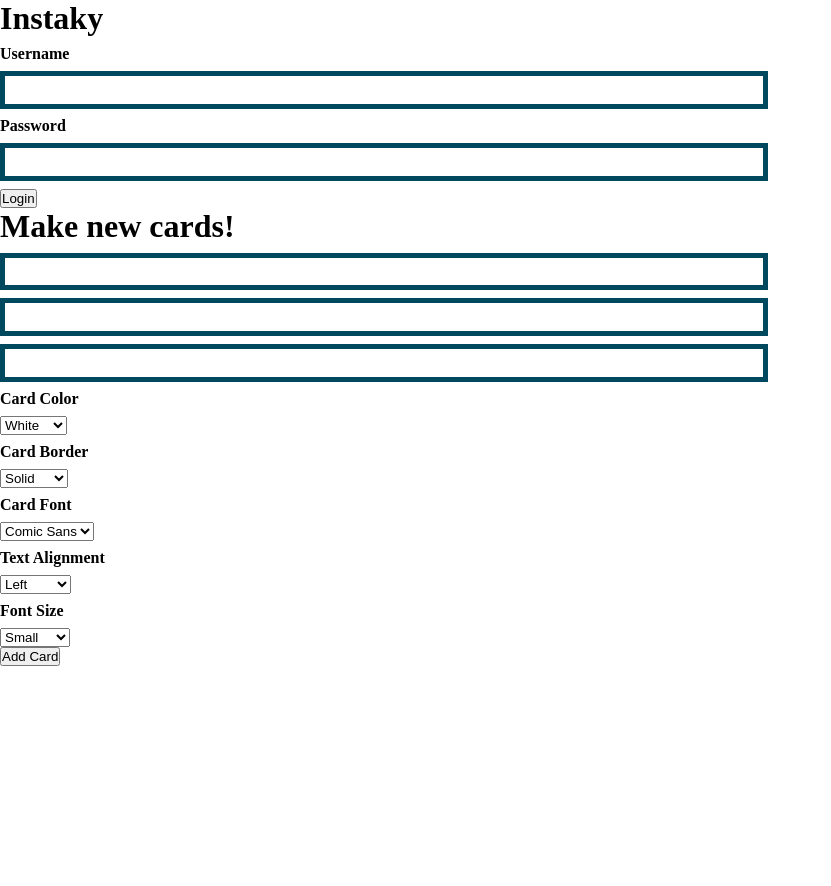
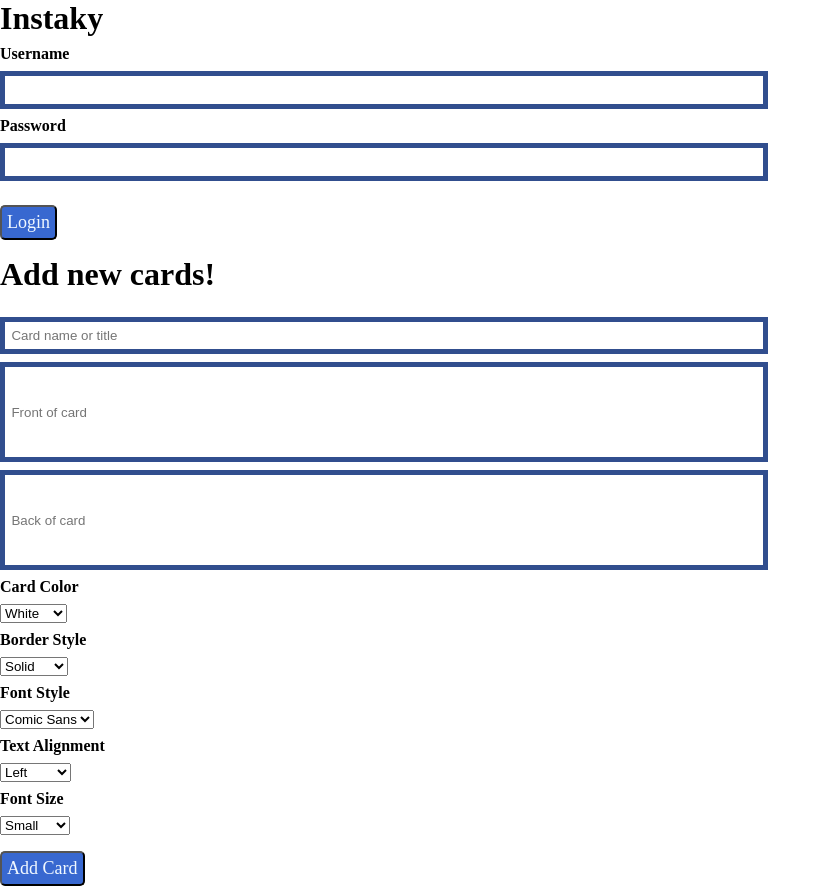
Before and after one commit to momentum-team-4/group---social-ecards-tleach01, a React (Create React App) app in the folder social-ecards/: page /add-card in a window 1280 px wide. Shown: the whole page, without its empty margins (0-831 px from the left). Before the commit the page ends 800 px from the top, so only its background shows below. Built offline with nearby package versions, Linux system fonts and the light colour scheme.

Commit message:
adding more card options

```diff
--- a/social-ecards/public/index.html
+++ b/social-ecards/public/index.html
@@ -9,7 +9,7 @@
       name="description"
       content="Web site created using create-react-app"
     />
-    <link rel="stylesheet" href="https://fonts.googleapis.com/css?family=Roboto:300,400,500,700&display=swap" />
+
     <link rel="apple-touch-icon" href="%PUBLIC_URL%/logo192.png" />
     <!--
       manifest.json provides metadata used when your web app is installed on a
@@ -26,6 +26,7 @@
       Learn how to configure a non-root public URL by running `npm run build`.
     -->
     <title>React App</title>
+    <link href="https://fonts.googleapis.com/css2?family=Comic+Neue:wght@300&display=swap" rel="stylesheet">
   </head>
   <body>
     <noscript>You need to enable JavaScript to run this app.</noscript>
--- a/social-ecards/src/App.css
+++ b/social-ecards/src/App.css
@@ -6,6 +6,11 @@
 
 body {
   font-family: 'American Typewriter';
+}
+
+.addHeader{
+  margin-bottom: 1.5rem;
+  margin-top: 1rem;
 }
 
 input, label {
@@ -29,7 +34,7 @@ input {
 }
 
 input{
-  border: rgb(0, 72, 94) solid 5px;
+  border: rgba(6, 41, 118, 0.824) solid 5px;
 }
 
 label{
@@ -50,11 +55,19 @@ label{
 }
 
 .navlinks a:hover{
-  background-color: teal;
+  background-color: rgb(0, 15, 128);
   cursor: pointer;
-
 }
 
+button{
+  background-color: rgba(14, 72, 198, 0.824);
+  font-family: 'American Typewriter';
+  color: aliceblue;
+  padding: 5px;
+  font-size: large;
+  border-radius: 5px;
+  margin-top: 1rem;
+}
 
 .backgroundWhite{
 background-color: white;
@@ -78,9 +91,13 @@ background-color: rgb(0, 147, 0);
 .backgroundBlue{
 background-color: deepskyblue;
 }
+.backgroundTeal{
+  background-color: rgb(51, 210, 210);
+  color: white;
+}
 .backgroundIndigo{
-background-color: rgb(25, 0, 99);
-color: black;
+background-color: rgb(43, 0, 170);
+color: white;
 }
 .backgroundViolet{
 background-color: rgb(150, 55, 150);
@@ -92,23 +109,26 @@ color: white;
 }
 .borderSolid{
 border: black solid 5px;
+margin: 1px;
+padding: 5px;
 }
 .borderDashed{
 border: dashed 5px black;
 margin: 1px;
+padding: 5px;
 }
 .borderDotted{
-  border-top: 5px dotted #000;
-  border-bottom: 5px dotted #000;
-  box-shadow: inset 0 -2px 0 0 #000, inset 0 2px 0 0 #000, 0 2px 0 0 #000,
-    0 -2px 0 0 #000;
+  border: 5px dotted #000;
   margin-bottom: 1px;
+  padding: 5px;
 }
 .borderDouble{
   border: 10px black double;
+  margin: 1px;
+  padding: 5px;
 }
 .fontComicSans{
-font-family: 'Comic Sans';
+  font-family: 'Comic Neue', cursive;
 }
 .fontPapyrus{
 font-family: ;
@@ -116,6 +136,7 @@ font-family: ;
 .fontWingdings{
 font-family: ;
 }
+
 .alignmentLeft{
 text-align: left;
 }
@@ -129,14 +150,14 @@ text-align: center;
 text-align: justify;
 }
 .fontSizeSmall{
-font-size: small;
+font-size: medium;
 }
 .fontSizeMedium{
-font-size: medium;
+font-size: larger;
 }
 .fontSizeLarge{
-font-size: larger;
+font-size: x-large;
 }
 .fontSizeJumbo{
-font-size: xx-large;
+font-size: 250%;
 }
--- a/social-ecards/src/components/AddCard.js
+++ b/social-ecards/src/components/AddCard.js
@@ -14,11 +14,11 @@ class CardMaker extends React.Component {
     super()
     this.state = {
       title: '',
-      outertext: '',
-      innertext: '',
+      outer_text: '',
+      inner_text: '',
       cardColor: '',
       borderStyle: '',
-      fontStyle: 'comic sans',
+      fontStyle: 'American Typewriter',
       textAlign: '',
       fontSize: '',
       created: false
@@ -29,6 +29,7 @@ class CardMaker extends React.Component {
     this.handleColorChange = this.handleColorChange.bind(this)
     this.handleBorderChange = this.handleBorderChange.bind(this)
     this.handleFontChange = this.handleFontChange.bind(this)
+
     this.handleTextAlignChange = this.handleTextAlignChange.bind(this)
     this.handleFontSizeChange = this.handleFontSizeChange.bind(this)
     this.handleSubmit = this.handleSubmit.bind(this)
@@ -69,10 +70,10 @@ class CardMaker extends React.Component {
   handleSubmit (event) {
     event.preventDefault()
     axios
-      .post('http://instaky.herokuapp.com/api/cards', {
+      .post('http://instaky.herokuapp.com/cards', {
         title: this.state.title,
-        outer_text: this.state.outertext,
-        inner_text: this.state.innertext,
+        outer_text: this.state.outer_text,
+        inner_text: this.state.inner_text,
         card_color: this.state.cardColor,
         border_style: this.state.borderStyle,
         font_style: this.state.fontStyle,
@@ -95,22 +96,70 @@ class CardMaker extends React.Component {
     }
     return (
       <div>
-        <h1> Make new cards!</h1>
+        <h1 className='addHeader'> Add new cards!</h1>
+        <Col>
+          <div>
+            <Card style={{ width: '25rem' }}>
+              <Card.Body className={classNames({
+                backgroundWhite: this.state.cardColor === 'white',
+                backgroundRed: this.state.cardColor === 'red',
+                backgroundOrange: this.state.cardColor === 'orange',
+                backgroundYellow: this.state.cardColor === 'yellow',
+                backgroundGreen: this.state.cardColor === 'green',
+                backgroundBlue: this.state.cardColor === 'blue',
+                backgroundTeal: this.state.cardColor === 'teal',
+                backgroundIndigo: this.state.cardColor === 'indigo',
+                backgroundViolet: this.state.cardColor === 'violet',
+                backgroundBlack: this.state.cardColor === 'black',
+                borderSolid: this.state.borderStyle === 'solid',
+                borderDashed: this.state.borderStyle === 'dashed',
+                borderDotted: this.state.borderStyle === 'dotted',
+                borderDouble: this.state.borderStyle === 'double',
+                fontComicSans: this.state.fontStyle === 'Comic Sans',
+                fontPapyrus: this.state.fontStyle === 'Papyrus',
+                fontWingdings: this.state.fontStyle === 'Wingdings',
+                alignmentLeft: this.state.textAlign === 'left',
+                alignmentRight: this.state.textAlign === 'right',
+                alignmentCenter: this.state.textAlign === 'center',
+                alignmentJustified: this.state.textAlign === 'justified',
+                fontSizeSmall: this.state.fontSize === 'small',
+                fontSizeMedium: this.state.fontSize === 'medium',
+                fontSizeLarge: this.state.fontSize === 'large',
+                fontSizeJumbo: this.state.fontSize === 'xxxtra large'
+              })}
+              >
+                <Card.Title>{this.state.title}</Card.Title>
+                <Card.Text>
+
+                  {this.state.innertext}
+
+                </Card.Text>
+
+                <Card.Text>
+                  {this.state.outertext}
+
+                </Card.Text>
+
+              </Card.Body>
+
+            </Card>
+          </div>
+        </Col>
         <Container fluid>
           <Row>
             <Col>
               <div>
                 <Form onSubmit={this.handleSubmit}>
                   <Form.Group controlId='addTitle'>
-                    <Form.Control type='text' value={this.state.title} onChange={this.handleTitleChange} required />
+                    <Form.Control type='text' placeholder='Card name or title' value={this.state.title} onChange={this.handleTitleChange} required />
                   </Form.Group>
 
                   <Form.Group controlId='addCardInnerText'>
-                    <Form.Control type='text' value={this.state.innertext} onChange={this.handleOuterTextChange} />
+                    <Form.Control type='text' style={{ height: 100 }} placeholder='Front of card' value={this.state.innertext} onChange={this.handleInnerTextChange} />
                   </Form.Group>
 
                   <Form.Group controlId='addCardOuterText'>
-                    <Form.Control type='text' value={this.state.outertext} onChange={this.handleInnerTextChange} />
+                    <Form.Control type='text' style={{ height: 100 }} placeholder='Back of card' value={this.state.outertext} onChange={this.handleOuterTextChange} />
                   </Form.Group>
 
                   <Form.Group controlId='CardColor'>
@@ -122,6 +171,7 @@ class CardMaker extends React.Component {
                       <option value='yellow'>Yellow</option>
                       <option value='green'>Green</option>
                       <option value='blue'>Blue</option>
+                      <option value='teal'>Teal</option>
                       <option value='indigo'>Indigo</option>
                       <option value='violet'>Violet</option>
                       <option value='black'>Black </option>
@@ -129,7 +179,7 @@ class CardMaker extends React.Component {
                   </Form.Group>
 
                   <Form.Group controlId='cardBorder'>
-                    <Form.Label>Card Border</Form.Label>
+                    <Form.Label>Border Style</Form.Label>
                     <Form.Control as='select' onChange={this.handleBorderChange}>
                       <option value='solid'>Solid </option>
                       <option value='dashed'>Dashed </option>
@@ -139,11 +189,12 @@ class CardMaker extends React.Component {
                   </Form.Group>
 
                   <Form.Group controlId='cardFont'>
-                    <Form.Label>Card Font</Form.Label>
+                    <Form.Label>Font Style</Form.Label>
                     <Form.Control as='select' onChange={this.handleFontChange}>
                       <option value='Comic Sans'>Comic Sans</option>
                       <option value='Papyrus'>Papyrus</option>
                       <option value='Wingdings'>Wingdings</option>
+                      {/* add bold, italic, underlined */}
                     </Form.Control>
                   </Form.Group>
 
@@ -174,46 +225,7 @@ class CardMaker extends React.Component {
 
               </div>
             </Col>
-            <Col>
-              <div>
-                <Card style={{ width: '20rem' }}>
-                  <Card.Body className={classNames({
-                    backgroundWhite: this.state.cardColor === 'white',
-                    backgroundRed: this.state.cardColor === 'red',
-                    backgroundOrange: this.state.cardColor === 'orange',
-                    backgroundYellow: this.state.cardColor === 'yellow',
-                    backgroundGreen: this.state.cardColor === 'green',
-                    backgroundBlue: this.state.cardColor === 'blue',
-                    backgroundIndigo: this.state.cardColor === 'indigo',
-                    backgroundViolet: this.state.cardColor === 'violet',
-                    backgroundBlack: this.state.cardColor === 'black',
-                    borderSolid: this.state.borderStyle === 'solid',
-                    borderDashed: this.state.borderStyle === 'dashed',
-                    borderDotted: this.state.borderStyle === 'dotted',
-                    borderDouble: this.state.borderStyle === 'double',
-                    fontComicSans: this.state.fontStyle === 'comic sans',
-                    fontPapyrus: this.state.fontStyle === 'papyrus',
-                    fontWingdings: this.state.fontStyle === 'wingdings',
-                    alignmentLeft: this.state.textAlign === 'left',
-                    alignmentRight: this.state.textAlign === 'right',
-                    alignmentCenter: this.state.textAlign === 'center',
-                    alignmentJustified: this.state.textAlign === 'justified',
-                    fontSizeSmall: this.state.fontSize === 'small',
-                    fontSizeMedium: this.state.fontSize === 'medium',
-                    fontSizeLarge: this.state.fontSize === 'large',
-                    fontSizeJumbo: this.state.fontSize === 'xxxtra large'
-                  })}
-                  >
-                    <Card.Title>{this.state.title}</Card.Title>
-                    <Card.Text>
-                      {this.state.innertext}
-                      {this.state.outertext}
-                    </Card.Text>
-                  </Card.Body>
 
-                </Card>
-              </div>
-            </Col>
           </Row>
         </Container>
 
--- a/social-ecards/src/components/Header.js
+++ b/social-ecards/src/components/Header.js
@@ -1,8 +1,4 @@
 import React from 'react'
-import {
-  Link
-} from 'react-router-dom'
-
 import Login from './Login'
 import Nav from './NavBar'
 
```
Also changed, not shown: social-ecards/src/components/Card.js (+5 -7 lines).
